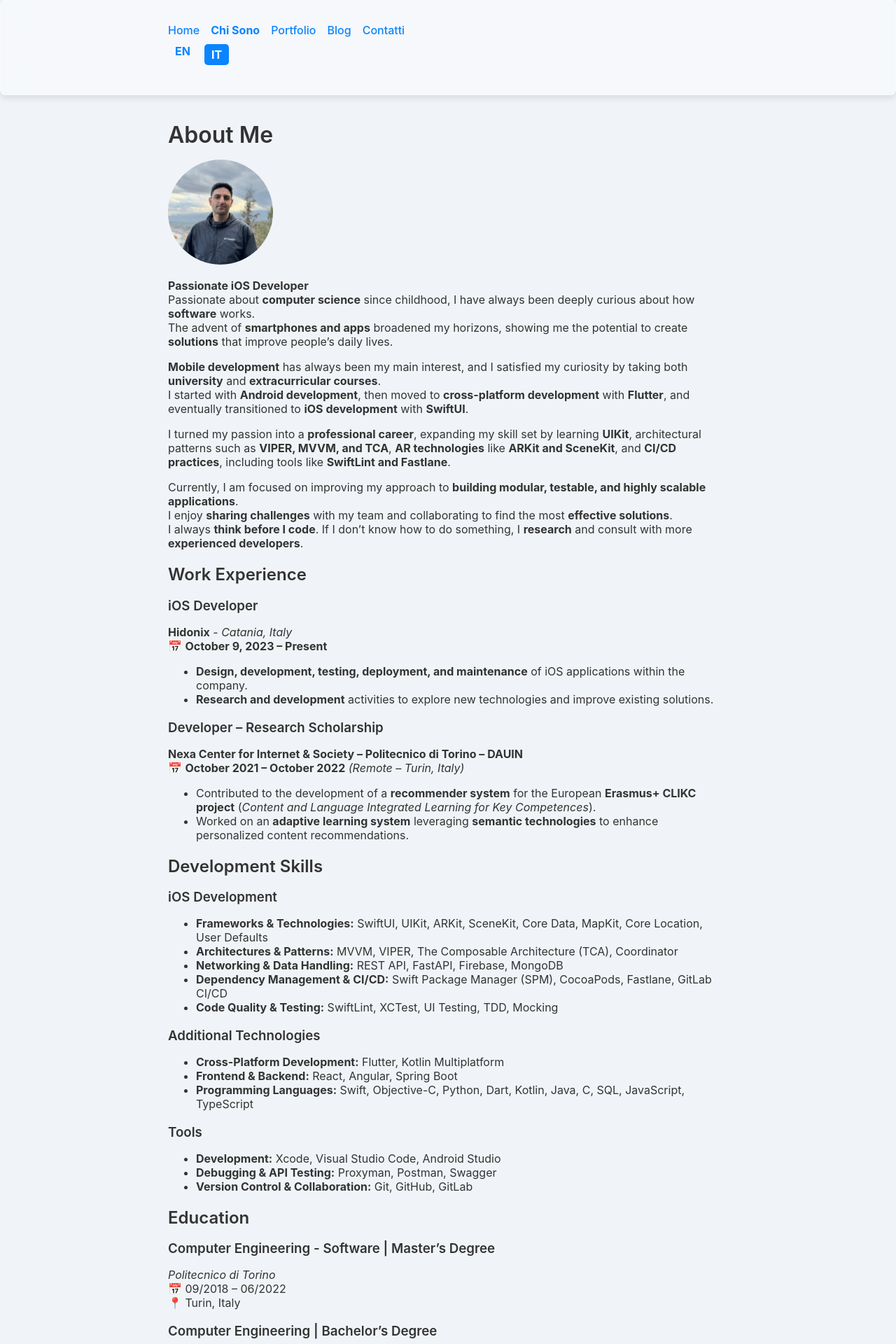
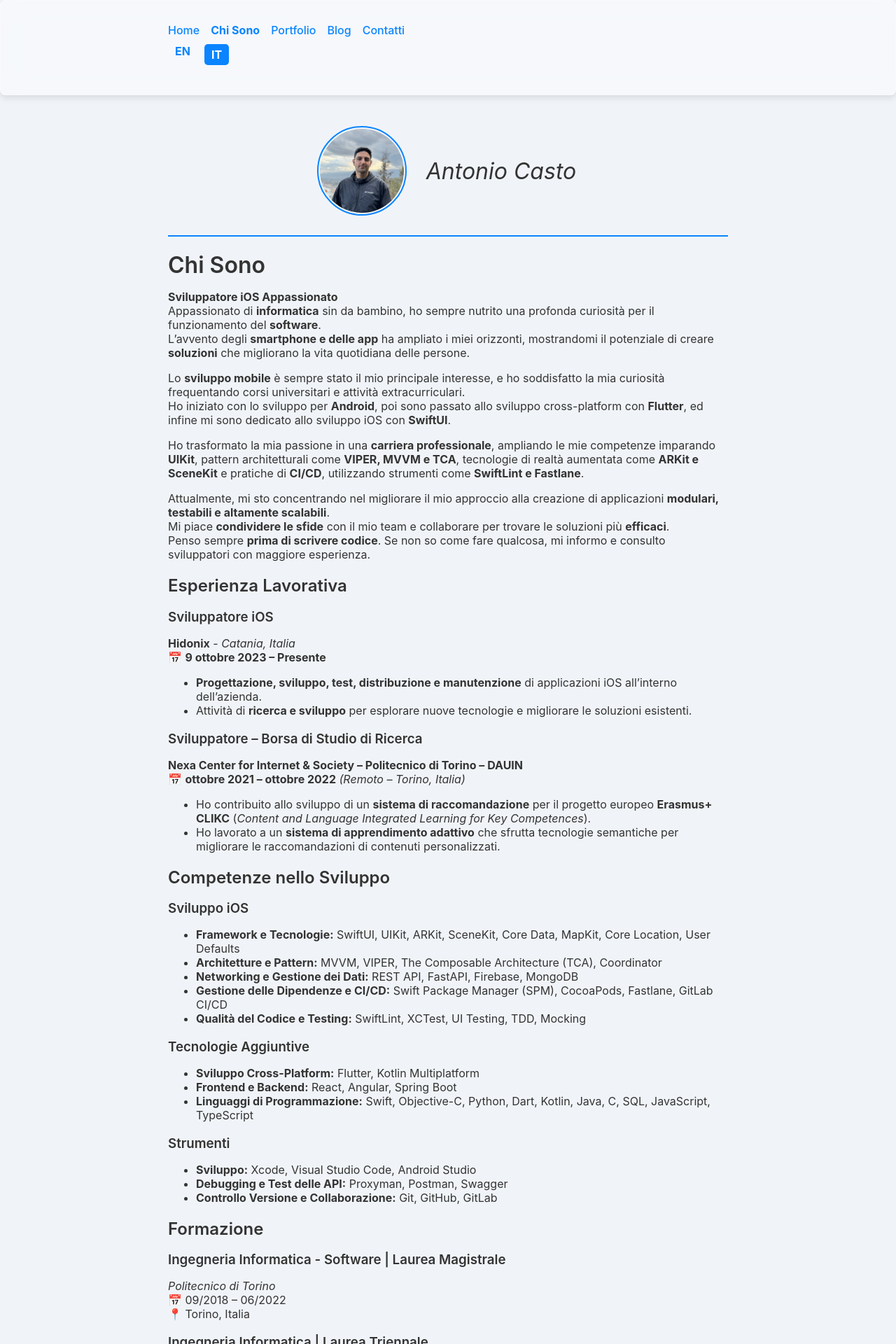
Before and after one commit to antoniocasto/acasto.dev, a Jekyll site: the page built from it/about.markdown, in a window 1280 px wide. Shown: the top 1920 px of the page at 70% size. Built offline with Jekyll 4.4.1, drawn with Linux system fonts in a browser that asks for light colours; some of the changed text lies outside the part shown.

Commit message:
Add About page layout and styles, update profile image styling

```diff
--- /dev/null
+++ b/_layouts/about.html
@@ -0,0 +1,15 @@
+---
+layout: default
+---
+<div class="about-header">
+    <div class="about-container">
+      <div class="circular-container">
+        <img src="/assets/images/profile.jpeg" alt="Antonio Casto" class="circular-image">
+      </div>
+      <div class="profile-name">
+        <p class="cursive-name">Antonio Casto</p>
+      </div>
+    </div>
+  </div>
+
+{{ content }}
--- /dev/null
+++ b/_sass/_about.scss
@@ -0,0 +1,45 @@
+.about-header {
+  padding: 2rem;
+  border-bottom: 2px solid #0a84ff;
+}
+
+.about-container {
+  display: flex;
+  align-items: center;
+  justify-content: center;
+  gap: 2rem;
+}
+
+.circular-container {
+  position: relative;
+  width: 120px;
+  height: 120px;
+  border-radius: 50%;
+}
+
+.circular-container::before {
+  content: "";
+  position: absolute;
+  top: -4px; /* Spazio di 2px tra anello e container */
+  left: -4px;
+  width: calc(100% + 8px);
+  height: calc(100% + 8px);
+  border: 2px solid #0a84ff; /* Colore primario */
+  border-radius: 50%;
+  box-sizing: border-box;
+}
+
+.circular-image {
+  display: block;
+  width: 100%;
+  height: 100%;
+  border-radius: 50%;
+  object-fit: cover;
+}
+
+.profile-name .cursive-name {
+  font-family: -apple-system, BlinkMacSystemFont, "Segoe UI", Roboto, "Helvetica Neue", Arial, sans-serif;
+  font-style: italic;
+  font-size: 2rem;
+  margin: 0;
+}
--- a/_sass/_components.scss
+++ b/_sass/_components.scss
@@ -3,13 +3,6 @@
     @include glass(15px, 0.4);
     border-radius: 8px;
     box-shadow: 0 4px 10px rgba(0,0,0,0.1);
-}
-
-.profile-image {
-    border-radius: 50%;
-    width: 150px;
-    height: 150px;
-    object-fit: cover;
 }
 
 .menu li.active a {
--- a/assets/css/style.scss
+++ b/assets/css/style.scss
@@ -8,3 +8,4 @@
 @import "layout";
 @import "components";
 @import "collection_item";
+@import "about";
--- a/en/about.markdown
+++ b/en/about.markdown
@@ -1,12 +1,10 @@
 ---
-layout: default
+layout: about
 title: "About"
 ref: "about"
 permalink: "/en/about/"
 ---
 # About Me
-
-![Antonio Casto - Passionate iOS Developer](/assets/images/profile.jpeg){: .profile-image }
 
 **Passionate iOS Developer**
 Passionate about **computer science** since childhood, I have always been deeply curious about how **software** works.
--- a/it/about.markdown
+++ b/it/about.markdown
@@ -1,97 +1,94 @@
 ---
-layout: default
+layout: about
 title: "Chi Sono"
 ref: "about"
 permalink: "/it/about/"
 ---
-# About Me
+# Chi Sono
+**Sviluppatore iOS Appassionato**
+Appassionato di **informatica** sin da bambino, ho sempre nutrito una profonda curiosità per il funzionamento del **software**.
+L'avvento degli **smartphone e delle app** ha ampliato i miei orizzonti, mostrandomi il potenziale di creare **soluzioni** che migliorano la vita quotidiana delle persone.
 
-![Antonio Casto - Passionate iOS Developer](/assets/images/profile.jpeg){: .profile-image }
+Lo **sviluppo mobile** è sempre stato il mio principale interesse, e ho soddisfatto la mia curiosità frequentando corsi universitari e attività extracurriculari.
+Ho iniziato con lo sviluppo per **Android**, poi sono passato allo sviluppo cross-platform con **Flutter**, ed infine mi sono dedicato allo sviluppo iOS con **SwiftUI**.
 
-**Passionate iOS Developer**
-Passionate about **computer science** since childhood, I have always been deeply curious about how **software** works.
-The advent of **smartphones and apps** broadened my horizons, showing me the potential to create **solutions** that improve people’s daily lives.
+Ho trasformato la mia passione in una **carriera professionale**, ampliando le mie competenze imparando **UIKit**, pattern architetturali come **VIPER, MVVM e TCA**, tecnologie di realtà aumentata come **ARKit e SceneKit** e pratiche di **CI/CD**, utilizzando strumenti come **SwiftLint e Fastlane**.
 
-**Mobile development** has always been my main interest, and I satisfied my curiosity by taking both **university** and **extracurricular courses**.
-I started with **Android development**, then moved to **cross-platform development** with **Flutter**, and eventually transitioned to **iOS development** with **SwiftUI**.
+Attualmente, mi sto concentrando nel migliorare il mio approccio alla creazione di applicazioni **modulari, testabili e altamente scalabili**.
+Mi piace **condividere le sfide** con il mio team e collaborare per trovare le soluzioni più **efficaci**.
+Penso sempre **prima di scrivere codice**. Se non so come fare qualcosa, mi informo e consulto sviluppatori con maggiore esperienza.
 
-I turned my passion into a **professional career**, expanding my skill set by learning **UIKit**, architectural patterns such as **VIPER, MVVM, and TCA**, **AR technologies** like **ARKit and SceneKit**, and **CI/CD practices**, including tools like **SwiftLint and Fastlane**.
+## Esperienza Lavorativa
 
-Currently, I am focused on improving my approach to **building modular, testable, and highly scalable applications**.
-I enjoy **sharing challenges** with my team and collaborating to find the most **effective solutions**.
-I always **think before I code**. If I don’t know how to do something, I **research** and consult with more **experienced developers**.
+### Sviluppatore iOS
+**Hidonix** - *Catania, Italia*
+📅 **9 ottobre 2023 – Presente**
 
-## Work Experience
+- **Progettazione, sviluppo, test, distribuzione e manutenzione** di applicazioni iOS all'interno dell'azienda.
+- Attività di **ricerca e sviluppo** per esplorare nuove tecnologie e migliorare le soluzioni esistenti.
 
-### iOS Developer
-**Hidonix** - *Catania, Italy*
-📅 **October 9, 2023 – Present**
+### Sviluppatore – Borsa di Studio di Ricerca
+**Nexa Center for Internet & Society – Politecnico di Torino – DAUIN**
+📅 **ottobre 2021 – ottobre 2022** *(Remoto – Torino, Italia)*
 
-- **Design, development, testing, deployment, and maintenance** of iOS applications within the company.
-- **Research and development** activities to explore new technologies and improve existing solutions.
+- Ho contribuito allo sviluppo di un **sistema di raccomandazione** per il progetto europeo **Erasmus+ CLIKC** (*Content and Language Integrated Learning for Key Competences*).
+- Ho lavorato a un **sistema di apprendimento adattivo** che sfrutta tecnologie semantiche per migliorare le raccomandazioni di contenuti personalizzati.
 
-### Developer – Research Scholarship
-**Nexa Center for Internet & Society – Politecnico di Torino – DAUIN**
-📅 **October 2021 – October 2022** *(Remote – Turin, Italy)*
+## Competenze nello Sviluppo
 
-- Contributed to the development of a **recommender system** for the European **Erasmus+ CLIKC project** (*Content and Language Integrated Learning for Key Competences*).
-- Worked on an **adaptive learning system** leveraging **semantic technologies** to enhance personalized content recommendations.
+### Sviluppo iOS
+- **Framework e Tecnologie:** SwiftUI, UIKit, ARKit, SceneKit, Core Data, MapKit, Core Location, User Defaults
+- **Architetture e Pattern:** MVVM, VIPER, The Composable Architecture (TCA), Coordinator
+- **Networking e Gestione dei Dati:** REST API, FastAPI, Firebase, MongoDB
+- **Gestione delle Dipendenze e CI/CD:** Swift Package Manager (SPM), CocoaPods, Fastlane, GitLab CI/CD
+- **Qualità del Codice e Testing:** SwiftLint, XCTest, UI Testing, TDD, Mocking
 
-## Development Skills
+### Tecnologie Aggiuntive
+- **Sviluppo Cross-Platform:** Flutter, Kotlin Multiplatform
+- **Frontend e Backend:** React, Angular, Spring Boot
+- **Linguaggi di Programmazione:** Swift, Objective-C, Python, Dart, Kotlin, Java, C, SQL, JavaScript, TypeScript
 
-### iOS Development
-- **Frameworks & Technologies:** SwiftUI, UIKit, ARKit, SceneKit, Core Data, MapKit, Core Location, User Defaults
-- **Architectures & Patterns:** MVVM, VIPER, The Composable Architecture (TCA), Coordinator
-- **Networking & Data Handling:** REST API, FastAPI, Firebase, MongoDB
-- **Dependency Management & CI/CD:** Swift Package Manager (SPM), CocoaPods, Fastlane, GitLab CI/CD
-- **Code Quality & Testing:** SwiftLint, XCTest, UI Testing, TDD, Mocking
+### Strumenti
+- **Sviluppo:** Xcode, Visual Studio Code, Android Studio
+- **Debugging e Test delle API:** Proxyman, Postman, Swagger
+- **Controllo Versione e Collaborazione:** Git, GitHub, GitLab
 
-### Additional Technologies
-- **Cross-Platform Development:** Flutter, Kotlin Multiplatform
-- **Frontend & Backend:** React, Angular, Spring Boot
-- **Programming Languages:** Swift, Objective-C, Python, Dart, Kotlin, Java, C, SQL, JavaScript, TypeScript
+## Formazione
 
-### Tools
-- **Development:** Xcode, Visual Studio Code, Android Studio
-- **Debugging & API Testing:** Proxyman, Postman, Swagger
-- **Version Control & Collaboration:** Git, GitHub, GitLab
-
-## Education
-
-### Computer Engineering - Software | Master’s Degree
+### Ingegneria Informatica - Software | Laurea Magistrale
 *Politecnico di Torino*
 📅 09/2018 – 06/2022
-📍 Turin, Italy
+📍 Torino, Italia
 
-### Computer Engineering | Bachelor’s Degree
+### Ingegneria Informatica | Laurea Triennale
 *Politecnico di Torino*
 📅 09/2014 – 09/2018
-📍 Turin, Italy
+📍 Torino, Italia
 
 ### Liceo Scientifico P.N.I.
 *Istituto di Istruzione Superiore "Matteo Raeli" in Noto*
 📅 2008 – 2013
-📍 Noto, Italy
+📍 Noto, Italia
 
-### IELTS - 5.5 Certification
-*British Council (required by Politecnico di Torino)*
+### Certificazione IELTS - 5.5
+*British Council (richiesto dal Politecnico di Torino)*
 
-## iOS Development Learning Sources
-### 100 Days of SwiftUI - iOS development starting point
+## Fonti di Apprendimento per lo Sviluppo iOS
+### 100 Days of SwiftUI - Punto di Partenza per lo Sviluppo iOS
 *Hacking with Swift - Paul Hudson*
-🔗 [Website](https://www.hackingwithswift.com/100/swiftui)
+🔗 [Sito Web](https://www.hackingwithswift.com/100/swiftui)
 
-### Continuous Learning
-- In-depth studies of SwiftUI through Hacking With Swift, [Design+Code](https://www.designcode.io/), and YouTube mentors
-- Advanced iOS concepts from Point-Free, other online resources, documentations and books
+### Apprendimento Continuo
+- Studi approfonditi di SwiftUI tramite Hacking With Swift, [Design+Code](https://www.designcode.io/) e mentori su YouTube
+- Concetti avanzati di iOS da Point-Free, altre risorse online, documentazioni e libri
 
-## Soft Skills
+## Competenze Trasversali
 
-### **Teamwork & Communication**
-- Strong ability to **collaborate in cross-functional teams**.
-- Experience in **international environments**, working with colleagues from the **U.S. branch**.
-- Excellent **problem-solving and adaptability skills** in fast-paced projects.
+### Lavoro di Squadra e Comunicazione
+- Forte capacità di **collaborare in team multidisciplinari**.
+- Esperienza in ambienti internazionali, lavorando con colleghi della filiale statunitense.
+- Eccellenti capacità di **problem-solving** e adattabilità in progetti dinamici.
 
-### **Critical Thinking & Decision-Making**
-- Strategic approach to **design and development** for long-term scalability.
-- Ability to **prioritize tasks effectively** and **identify key technical challenges**.
+### Pensiero Critico e Decision Making
+- Approccio strategico alla **progettazione e allo sviluppo** per una scalabilità a lungo termine.
+- Capacità di dare **priorità alle attività** in modo efficace e identificare le principali sfide tecniche.
```
Also changed, not shown: it/index.markdown (+4 -5 lines).
